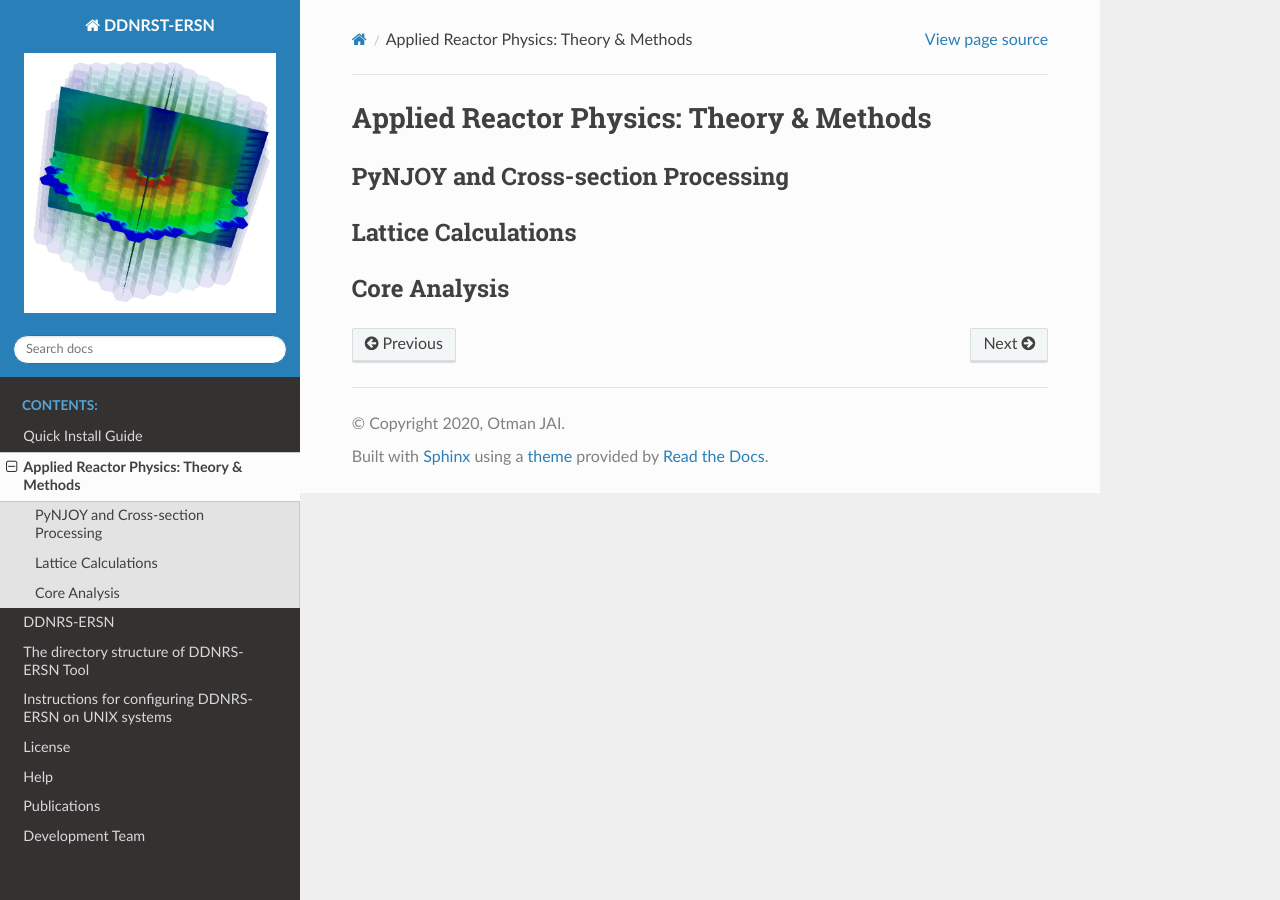
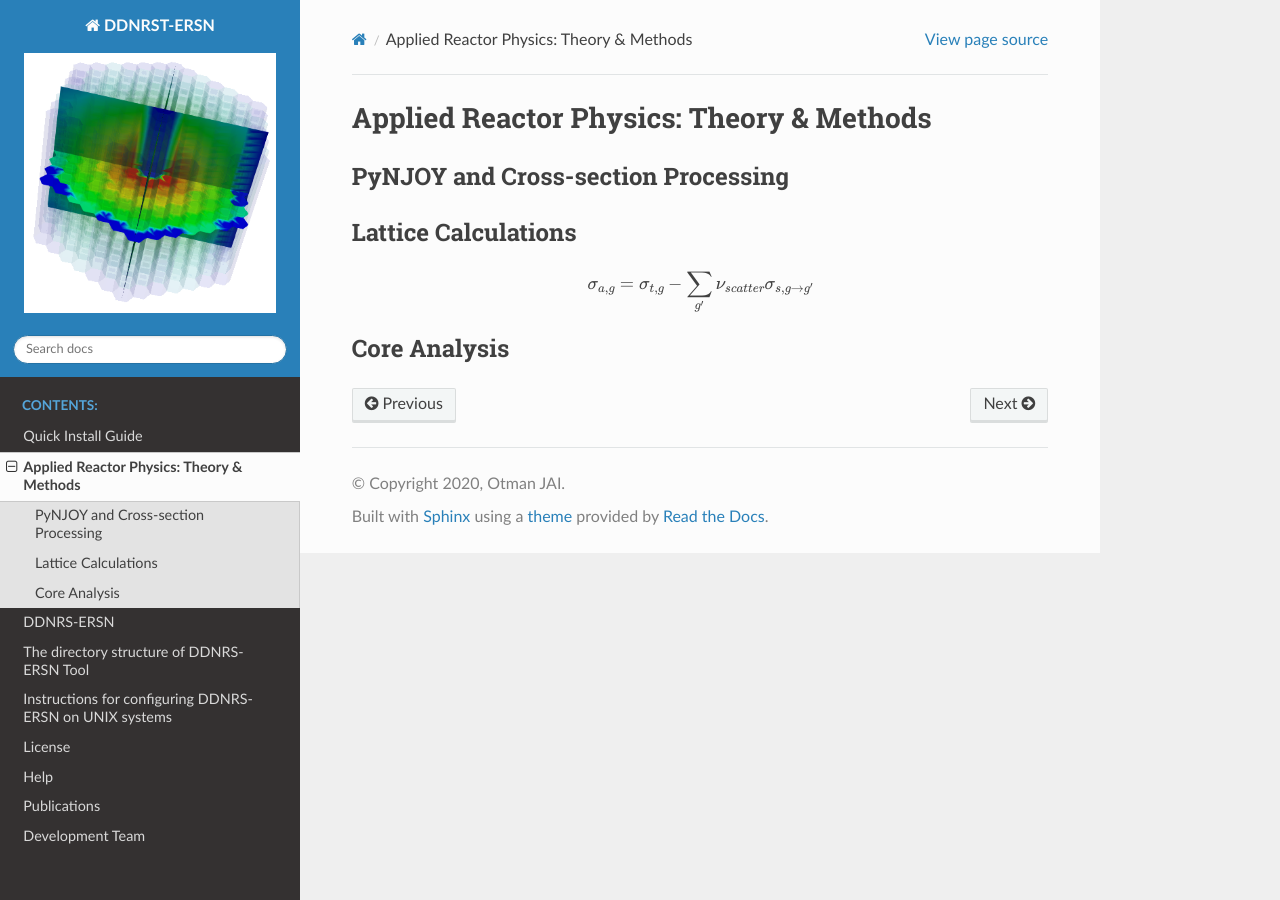
Before and after one commit to otmanjai/DDNRS-ERSN, a Sphinx documentation site: the page built from docs/source/Theory.rst, in a window 1280 px wide. Built offline with Sphinx 7.4.7 and the Read the Docs theme 2.0.0, drawn with Linux system fonts in a browser that asks for light colours.

Commit message:
Update Theory.rst

```diff
--- a/docs/source/Theory.rst
+++ b/docs/source/Theory.rst
@@ -9,7 +9,9 @@ PyNJOY and Cross-section Processing
 --------------------
 Lattice Calculations
 --------------------
+.. math::
 
+    \sigma_{a,g} = \sigma_{t,g} - \sum_{g'}\nu_{scatter}\sigma_{s,g \rightarrow g'}
 -------------
 Core Analysis
 -------------
```
